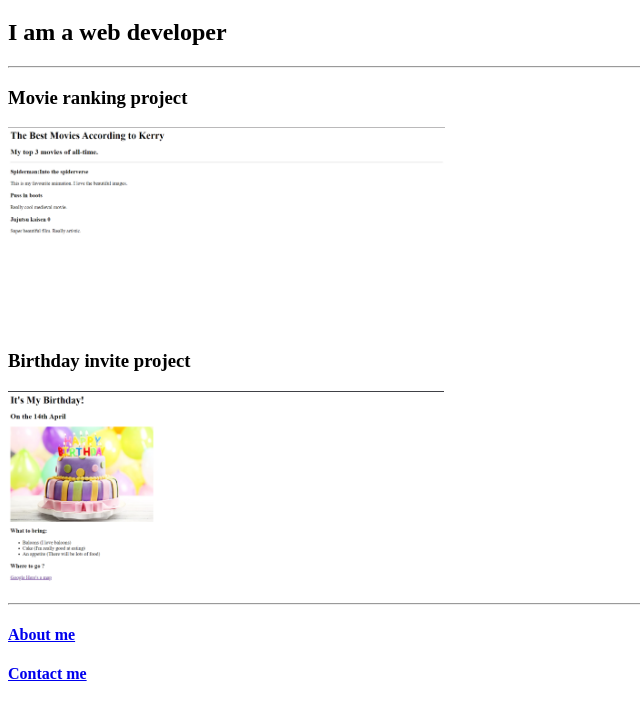
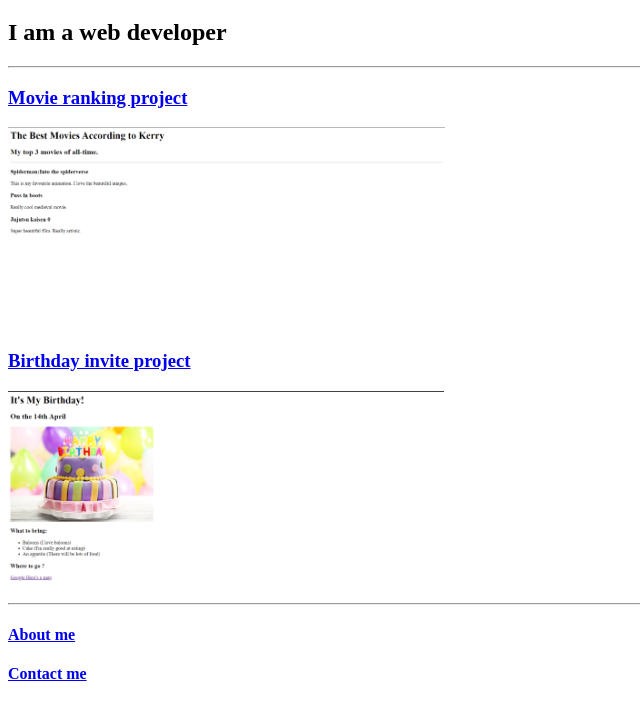
Before and after one commit to Codesassin/html.portfolio, a plain HTML site: page index.html in a window 1280 px wide. Shown: the part 61-778 px from the top of the page, without its empty margins (0-640 px from the left). Drawn offline with Linux system fonts and the light colour scheme; files whose address does not match are found by name.

Commit message:
Update index.html

```diff
--- a/index.html
+++ b/index.html
@@ -23,13 +23,13 @@ https://developer.mozilla.org/en-US/docs/Web/HTML/Element/img#attr-height -->
   <body>
     <h1>Kerry Siyoi's portfolio</h1>
     <h2>I am a web developer</h2><hr/>
-    <h3><a href="./public/movie-ranking.html"></a>Movie ranking project</h3>
+    <h3><a href="./public/movie-ranking.html">Movie ranking project</a></h3>
     <img
       src="./assets/images/movies-ranking.png"
       height ="200"
       alt="a list of movie rankings"
     />
-    <h3><a href="./public/birthday-invite.html"></a>Birthday invite project</h3>
+    <h3><a href="./public/birthday-invite.html">Birthday invite project</a></h3>
     <img
       src="./assets/images/a-birthday-invite.png"
       height ="200"
```
